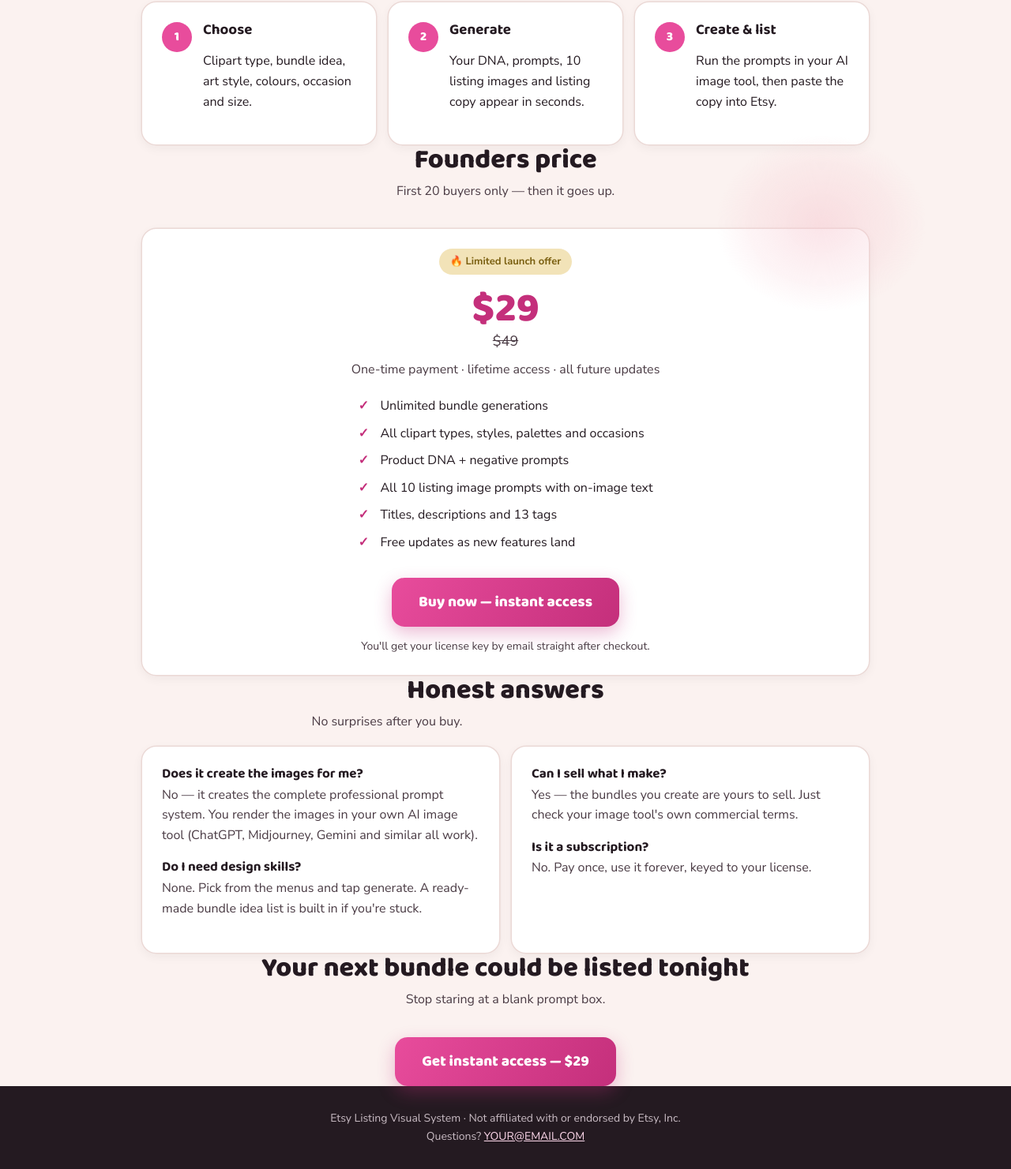
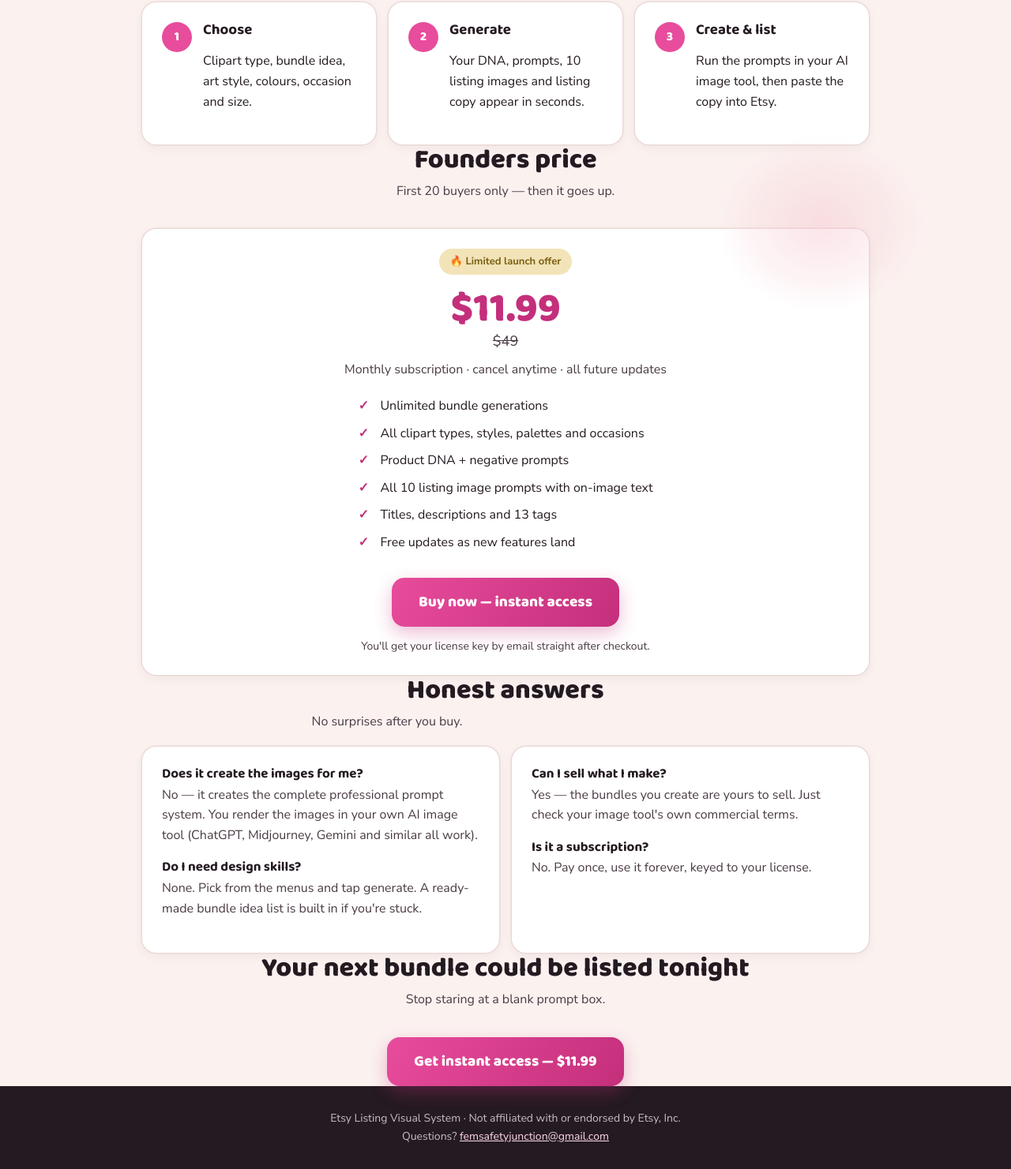
Before and after one commit to femsafetyjunction-art/my-listing-app, a website: page etsy-draft-server/landing (1).html in a window 1280 px wide. Shown: the part 2686-4167 px from the top of the page at 79% size. Drawn offline with Linux system fonts and the light colour scheme.

Commit message:
Update landing (1).html

```diff
--- a/etsy-draft-server/landing (1).html
+++ b/etsy-draft-server/landing (1).html
@@ -169,9 +169,9 @@
   <p class="sub">First 20 buyers only — then it goes up.</p>
   <div class="card price">
     <span class="tag">🔥 Limited launch offer</span>
-    <div class="amount">$29</div>
+    <div class="amount">$11.99</div>
     <div class="strike">$49</div>
-    <p style="margin:10px 0 20px;color:var(--inkSoft)">One-time payment · lifetime access · all future updates</p>
+    <p style="margin:10px 0 20px;color:var(--inkSoft)">Monthly subscription · cancel anytime · all future updates</p>
     <ul class="check">
       <li>Unlimited bundle generations</li>
       <li>All clipart types, styles, palettes and occasions</li>
@@ -180,7 +180,7 @@
       <li>Titles, descriptions and 13 tags</li>
       <li>Free updates as new features land</li>
     </ul>
-    <div><a class="btn" href="#REPLACE-WITH-YOUR-CHECKOUT-LINK">Buy now — instant access</a></div>
+    <div><a class="btn" href="https://my-listing-app.lemonsqueezy.com/checkout/buy/5233aabc-608e-44fa-91d7-fb8fd38d26f2">Buy now — instant access</a></div>
     <div class="note">You'll get your license key by email straight after checkout.</div>
   </div>
 </section>
@@ -209,12 +209,12 @@
 <section class="wrap" style="text-align:center">
   <h2>Your next bundle could be listed tonight</h2>
   <p class="sub">Stop staring at a blank prompt box.</p>
-  <a class="btn" href="#REPLACE-WITH-YOUR-CHECKOUT-LINK">Get instant access — $29</a>
+  <a class="btn" href="https://my-listing-app.lemonsqueezy.com/checkout/buy/5233aabc-608e-44fa-91d7-fb8fd38d26f2">Get instant access — $11.99</a>
 </section>
 
 <footer>
   Etsy Listing Visual System · Not affiliated with or endorsed by Etsy, Inc.<br>
-  Questions? <a href="mailto:YOUR@EMAIL.COM" style="color:#FFD9EC">YOUR@EMAIL.COM</a>
+  Questions? <a href="mailto:femsafetyjunction@gmail.com" style="color:#FFD9EC">femsafetyjunction@gmail.com</a>
 </footer>
 
 </body>
```
